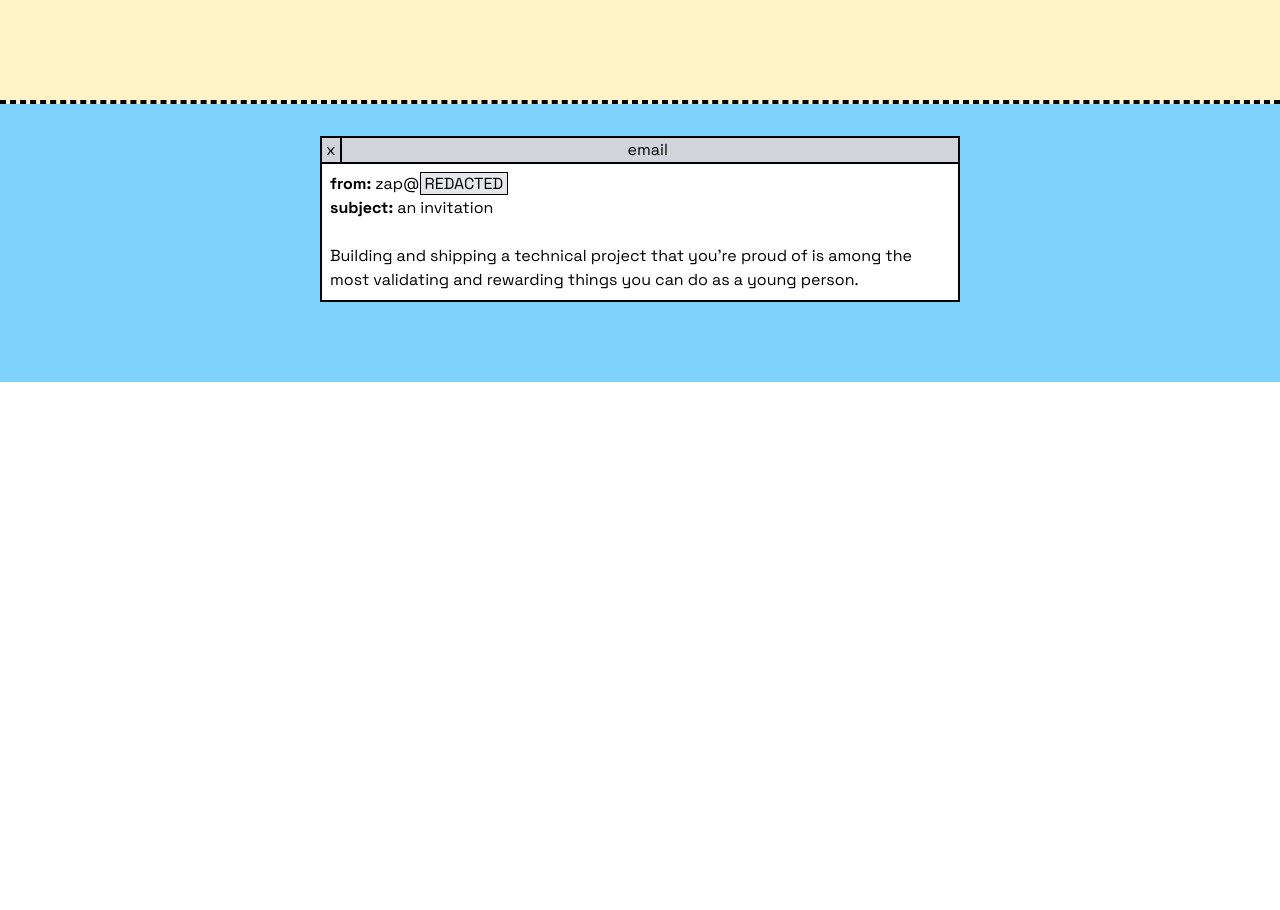
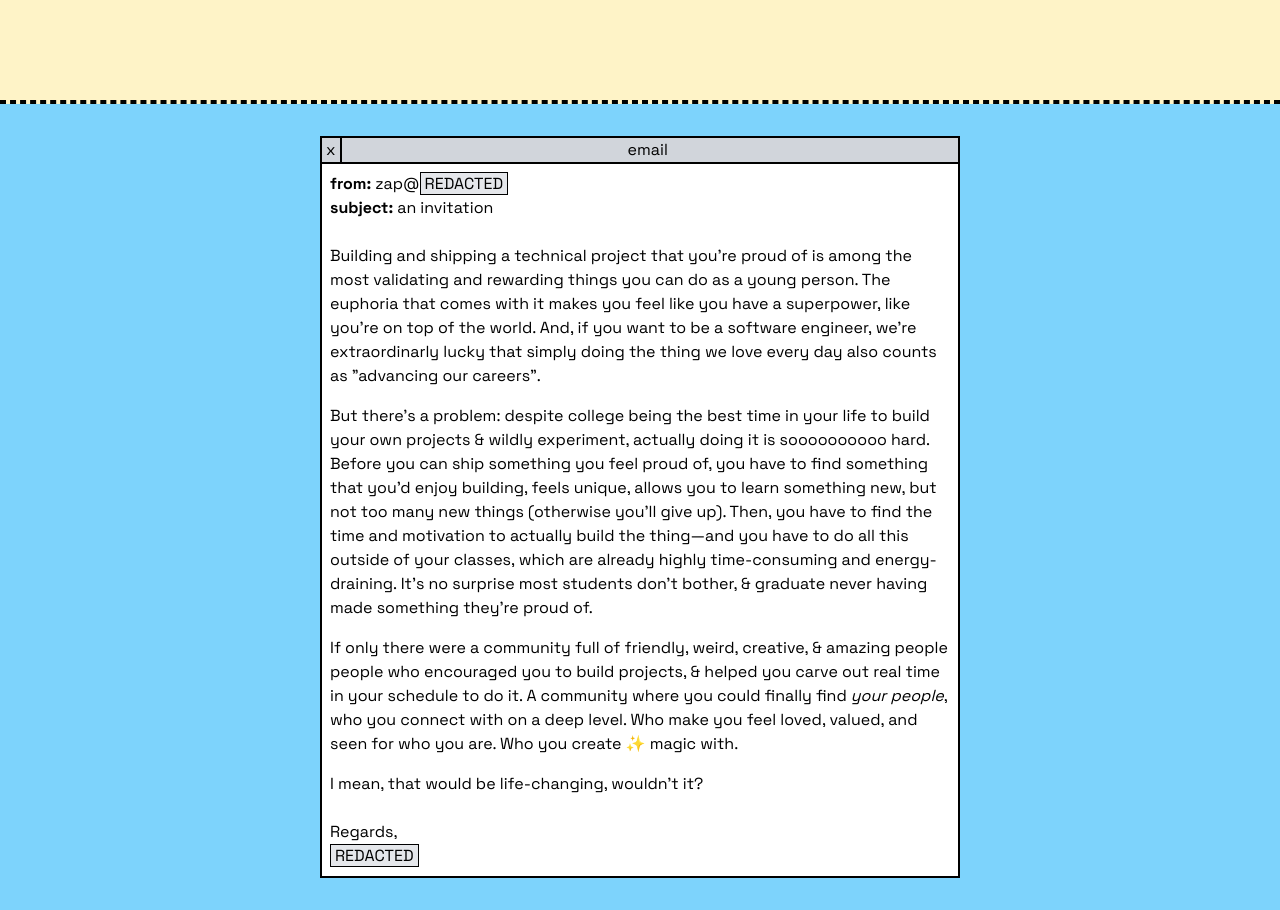
Before and after one commit to purduehackers/site, a Next.js app: page / in a window 1280 px wide. Shown: the part 700-1610 px from the top of the page. Before the commit the page ends 1082 px from the top, so only its background shows below. Built offline with nearby package versions, Linux system fonts and the light colour scheme.

Commit message:
Add initial email copy
This is not what I want the final version to be, but it's a step in the right direction.

```diff
--- a/components/window.tsx
+++ b/components/window.tsx
@@ -1,6 +1,6 @@
 const Window = () => (
   <div className="bg-sky-300">
-    <div className="mt-8 border-2 border-black w-11/12 sm:w-1/2 mx-auto mb-20">
+    <div className="mt-8 border-2 border-black w-11/12 sm:w-1/2 mx-auto mb-8">
       <div className="border-b-2 border-black flex flex-row px-1 bg-gray-300">
         <p className="pr-1 border-r-2 border-black">x</p>
         <div className="grow" />
@@ -9,7 +9,7 @@ const Window = () => (
         <div />
       </div>
       <div className="bg-white p-2">
-        <p className="font-sm font-bold">
+        <p className="font-bold">
           from:{' '}
           <span className="font-normal">
             zap@
@@ -18,14 +18,46 @@ const Window = () => (
             </span>
           </span>
         </p>
-        <p className="font-sm font-bold">
+        <p className="font-bold">
           subject: <span className="font-normal">an invitation</span>
         </p>
         <br />
+        <div className="flex flex-col gap-y-4">
+          <p>
+            Building and shipping a technical project that you’re proud of is
+            among the most validating and rewarding things you can do as a young
+            person. The euphoria that comes with it makes you feel like you have
+            a superpower, like you’re on top of the world. And, if you want to
+            be a software engineer, we’re extraordinarly lucky that simply doing
+            the thing we love every day also counts as "advancing our careers".
+          </p>
+          <p>
+            But there’s a problem: despite college being the best time in your
+            life to build your own projects & wildly experiment, actually doing
+            it is soooooooooo hard. Before you can ship something you feel proud
+            of, you have to find something that you’d enjoy building, feels
+            unique, allows you to learn something new, but not too many new
+            things (otherwise you’ll give up). Then, you have to find the time
+            and motivation to actually build the thing—and you have to do all
+            this outside of your classes, which are already highly
+            time-consuming and energy-draining. It’s no surprise most students
+            don’t bother, & graduate never having made something they’re proud
+            of.
+          </p>
+          <p>
+            If only there were a community full of friendly, weird, creative, &
+            amazing people people who encouraged you to build projects, & helped
+            you carve out real time in your schedule to do it. A community where
+            you could finally find <span className="italic">your people</span>,
+            who you connect with on a deep level. Who make you feel loved,
+            valued, and seen for who you are. Who you create ✨ magic with.
+          </p>
+          <p>I mean, that would be life-changing, wouldn’t it?</p>
+        </div>
+        <br />
+        <p>Regards,</p>
         <p>
-          Building and shipping a technical project that you’re proud of is
-          among the most validating and rewarding things you can do as a young
-          person.
+          <span className="border border-black px-1 bg-gray-200">REDACTED</span>
         </p>
       </div>
     </div>
--- a/tailwind.config.js
+++ b/tailwind.config.js
@@ -27,6 +27,9 @@ module.exports = {
       },
       screens: {
         xs: '375px'
+      },
+      fontSize: {
+        mxs: '.85rem'
       }
     }
   },
```
